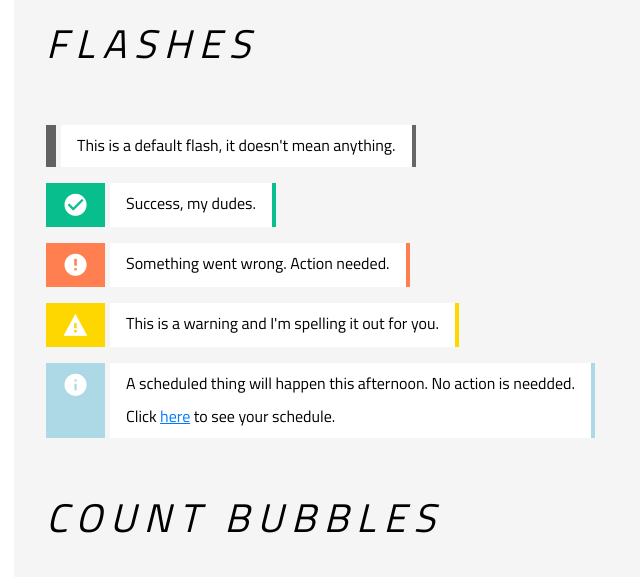
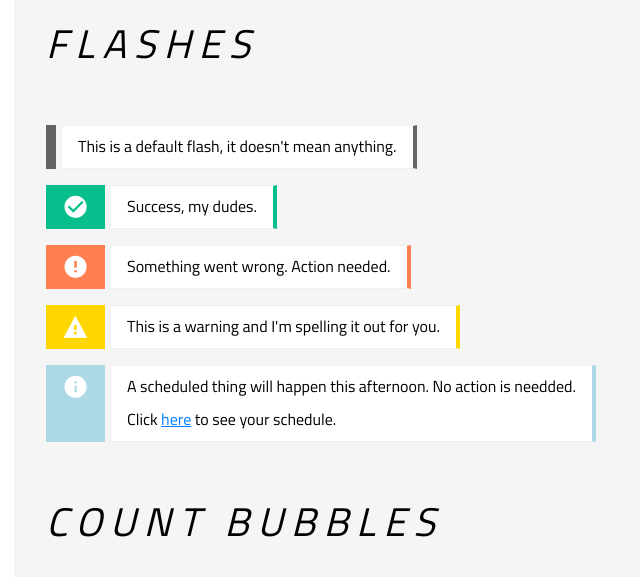
Before and after one commit to vzlab/vzlab-style, a website built with webpack: page public/index.html in a window 1280 px wide. Shown: the part 3640-4217 px from the top of the page, without its empty margins (274-914 px from the left). Built offline with nearby package versions, Linux system fonts and the light colour scheme.

Commit message:
flashes borders.

```diff
--- a/src/styles/blocks/_flashes.scss
+++ b/src/styles/blocks/_flashes.scss
@@ -27,6 +27,9 @@
   align-items: center;
   padding: 0 1rem;
   height: auto;
+  border-bottom: 1px solid rgba(black, .06);
+  border-left: 1px solid rgba(black, .06);
+  border-top: 1px solid rgba(black, .06);
 
   a {
     transition: color 0.25s ease-in-out;
```
Also changed, not shown: dist/6ee4e2980694ba3c11a4d14b49e69846.png (deleted), dist/index.html (deleted), dist/main.css (deleted), dist/main.js (deleted), 1 other file.
